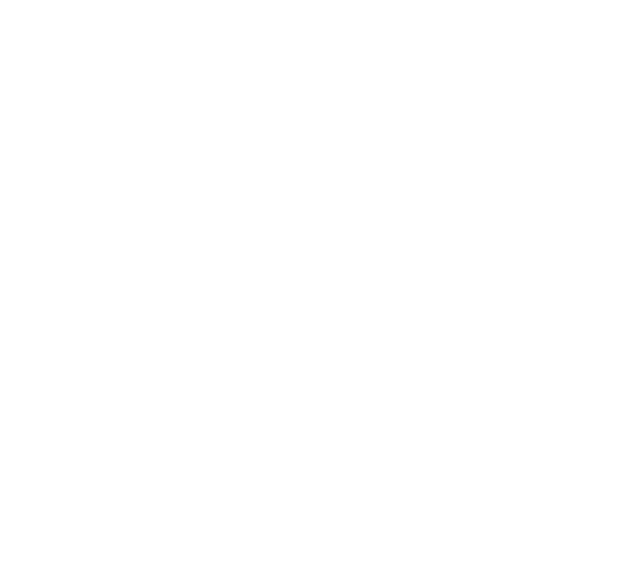
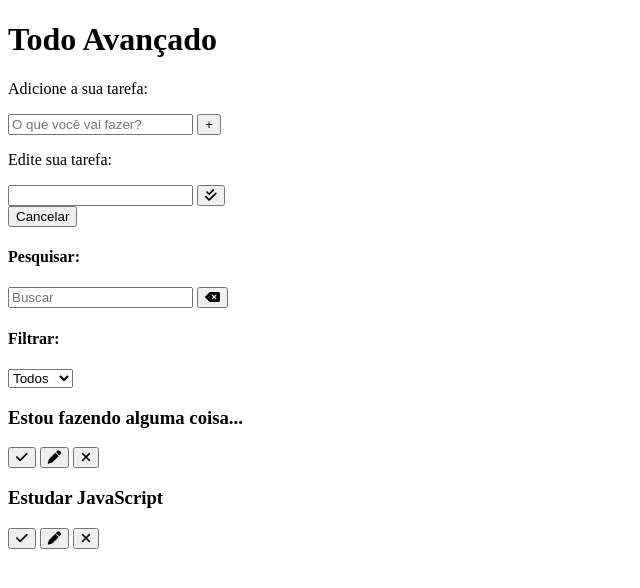
Before and after one commit to luczzy/Projeto-To-Do-List, a plain HTML site: page index.html in a window 1280 px wide. Shown: the whole page, without its empty margins (0-640 px from the left). Drawn offline with Linux system fonts and the light colour scheme.

Commit message:
Adiciona body e termina o html

```diff
--- a/index.html
+++ b/index.html
@@ -17,3 +17,75 @@
     <!-- JS do projeto -->
     <script src="js/scripts.js" defer></script>
   </head>
+  <body>
+    <div class="todo-container">
+      <header>
+        <h1>Todo Avançado</h1>
+      </header>
+      <form id="todo-form">
+        <p>Adicione a sua tarefa:</p>
+        <div class="form-control">
+          <input type="text" id="todo-input" placeholder="O que você vai fazer?">
+          <button type="submit">
+            <i class="fa-thin fa-plus"></i>
+          </button>
+        </div>
+      </form>
+      <form id="edit-form" class="hide">
+        <p>Edite sua tarefa:</p>
+        <div class="form-control">
+          <input type="text" id="edit-input">
+          <button type="submit">
+            <i class="fa-solid fa-check-double"></i>
+          </button>
+        </div>
+        <button id="cancel-edit-btn">Cancelar</button>
+      </form>
+      <div id="toolbar">
+        <div id="search">
+          <h4>Pesquisar:</h4>
+          <form>
+            <input type="text" id="search-input" placeholder="Buscar">
+            <button id="erase-button">
+              <i class="fa-solid fa-delete-left"></i>
+            </button>
+          </form>
+        </div>
+        <div id="filter">
+          <h4>Filtrar:</h4>
+          <select id="filter-select">
+            <option value="all">Todos</option>
+            <option value="done">Feitos</option>
+            <option value="todo">A fazer</option>
+          </select>
+        </div>
+      </div>
+      <div id="todo-list">
+        <div class="todo done">
+          <h3>Estou fazendo alguma coisa...</h3>
+          <button class="finish-todo">
+            <i class="fa-solid fa-check"></i>
+           </button>
+           <button class="edit-todo">
+            <i class="fa-solid fa-pen"></i>
+           </button>
+           <button class="remove-todo">
+            <i class="fa-solid fa-xmark"></i>
+           </button>
+        </div>
+        <div class="todo">
+          <h3>Estudar JavaScript</h3>
+          <button class="finish-todo">
+            <i class="fa-solid fa-check"></i>
+           </button>
+           <button class="edit-todo">
+            <i class="fa-solid fa-pen"></i>
+           </button>
+           <button class="remove-todo">
+            <i class="fa-solid fa-xmark"></i>
+           </button>
+        </div>
+      </div>
+    </div>
+  </body>
+</html>
```
